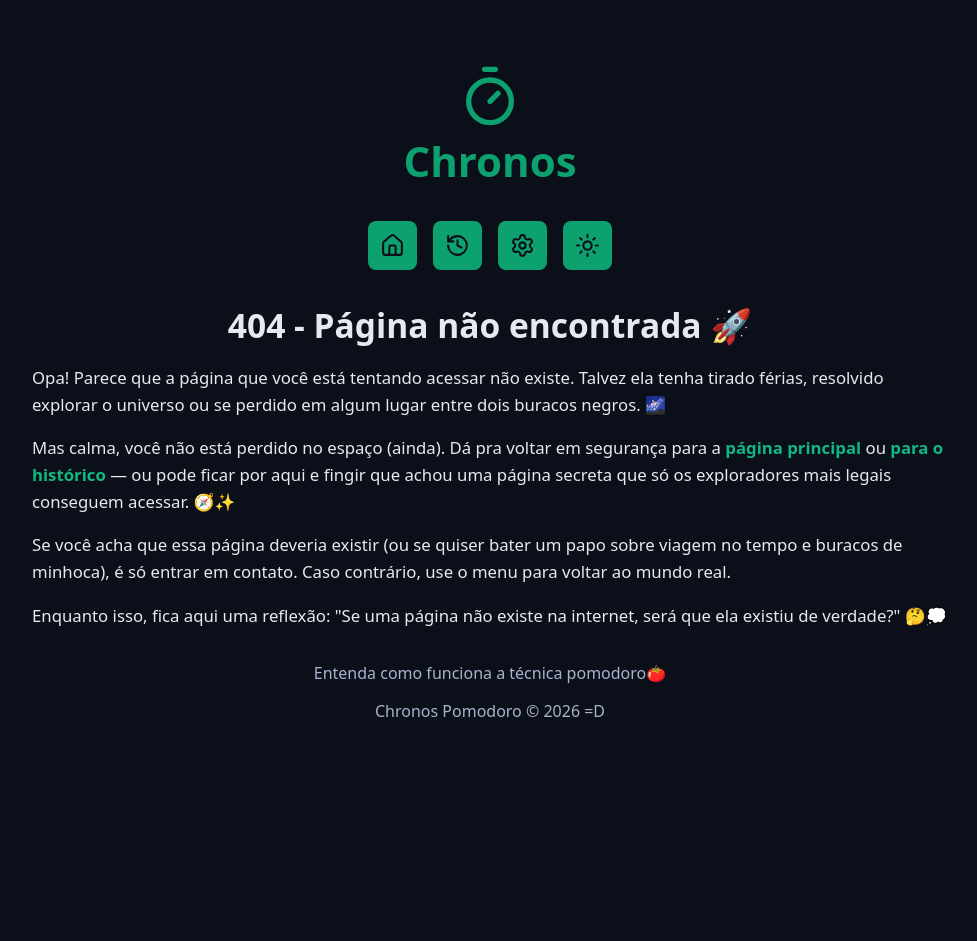
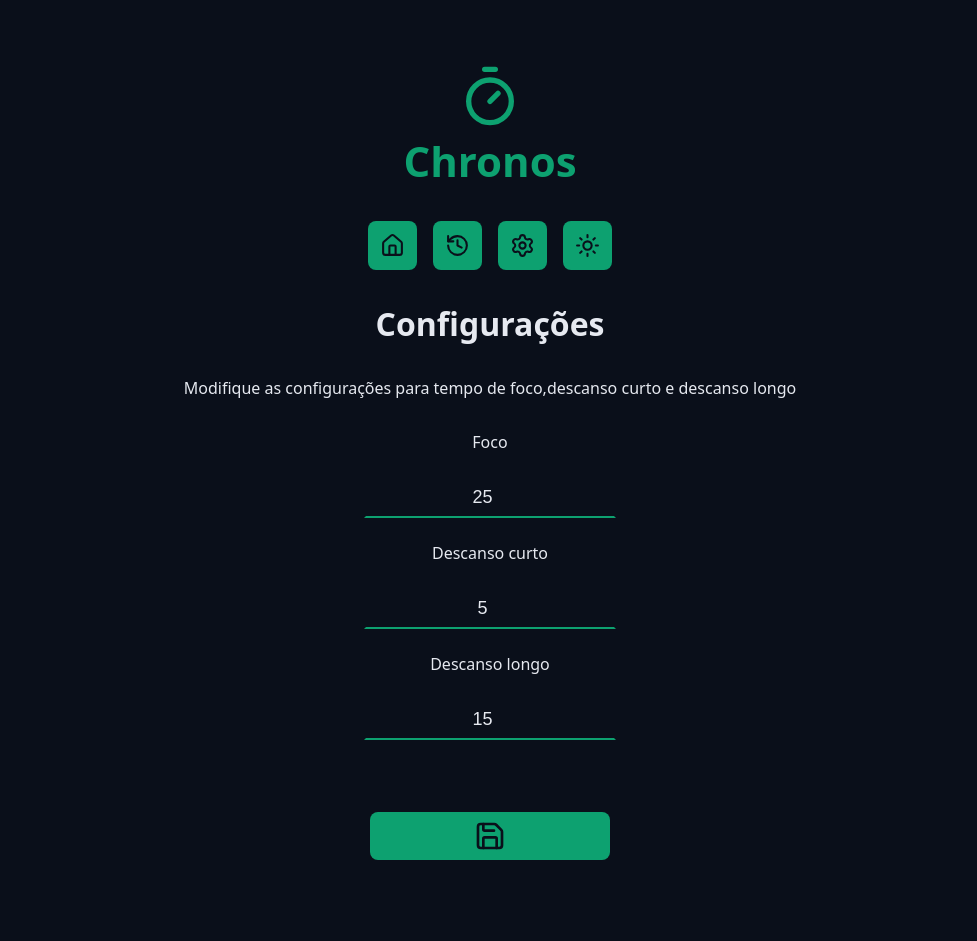
Before and after one commit to AlissonCaldeira/chronos-pomodoro, a React (Vite) app: page /settings in a window 1280 px wide. Shown: the top 941 px of the page, without its empty margins (150-1127 px from the left). Before the commit the page ends 800 px from the top, so only its background shows below. Built offline with nearby package versions, Linux system fonts and the light colour scheme.

Commit message:
Settings page created

```diff
--- a/src/contexts/TaskContext/TaskActions.ts
+++ b/src/contexts/TaskContext/TaskActions.ts
@@ -1,4 +1,5 @@
 import type { TaskModel } from "../../models/TaskModel";
+import type { TaskStateModel } from "../../models/TaskStateModel";
 
 export enum TaskActionTypes  {
     START_TASK = 'START_TASK',
@@ -6,7 +7,7 @@
     RESET_TASK = 'RESET_TASK',
     COUNT_DOWN = 'COUNT_DOWN',
     COMPLETE_TASK = 'COMPLETE_TASK',
-
+    CHANGE_SETTINGS = 'CHANGE_SETTINGS'
 }
 
 export type TaskActionModel = {
@@ -21,4 +22,7 @@
     payload: {secondsRemaining: number};
 }| {
     type: TaskActionTypes.COMPLETE_TASK;
+}| {
+    type: TaskActionTypes.CHANGE_SETTINGS;
+    payload: TaskStateModel['config'];
 }
--- a/src/contexts/TaskContext/TaskReducer.ts
+++ b/src/contexts/TaskContext/TaskReducer.ts
@@ -59,7 +59,11 @@
                 formattedSecondsRemaining: formatSecondsToMinutes(action.payload.secondsRemaining)
             }
         }
-
+         case TaskActionTypes.CHANGE_SETTINGS:{
+            return{
+                ...state, config:{...action.payload}
+            }
+         }
     // Sempre deve retornar o estado
     return state
 }
--- a/src/models/TaskStateModel.ts
+++ b/src/models/TaskStateModel.ts
@@ -7,9 +7,9 @@
     activeTask: TaskModel | null;
     currentCycle: number; // 1 a 8
     config:{
-        workTime: 25;
-        shortBreakTime: 5;
-        longBreakTime: 15;
+        workTime: number;
+        shortBreakTime: number;
+        longBreakTime: number;
     };
 
 }
--- /dev/null
+++ b/src/pages/Settings/Settings.tsx
@@ -0,0 +1,104 @@
+import { SaveIcon } from "lucide-react";
+import { Button } from "../../components/Button";
+import { Container } from "../../components/Container";
+import { DefaultInput } from "../../components/DefaultInput";
+import { Heading } from "../../components/Heading";
+import { MainTemplate } from "../../templates/MainTemplate";
+import { useRef } from "react";
+import { useTaskContext } from "../../contexts/TaskContext/useTaskContext";
+import { toastifyAdapter } from "../../adapters/toastifyAdapter";
+import { TaskActionTypes } from "../../contexts/TaskContext/TaskActions";
+
+
+
+export function Settings() {
+    const { state, dispatchTask } = useTaskContext();
+
+    const workTimeInputRef = useRef<HTMLInputElement>(null)
+    const shortBreakTimeInputRef = useRef<HTMLInputElement>(null)
+    const longBreakTimeInputRef = useRef<HTMLInputElement>(null)
+
+    function handleSaveSettings(e: React.FormEvent<HTMLFormElement>) {
+        e.preventDefault();
+
+        const workTime = Number(workTimeInputRef.current?.value);
+        const shortBreakTime = Number(shortBreakTimeInputRef.current?.value);
+        const longBreakTime = Number(longBreakTimeInputRef.current?.value);
+
+        if (isNaN(workTime) || isNaN(shortBreakTime) || isNaN(longBreakTime)) {
+            toastifyAdapter.dismiss();
+            toastifyAdapter.warn('Digite apenas números nos campos')
+            return;
+        }
+
+        if (workTime < 1 || workTime > 99) {
+            toastifyAdapter.dismiss();
+            toastifyAdapter.warn('Digite valores entre 1 e 99 para foco')
+            return;
+        }
+        if (shortBreakTime < 1 || shortBreakTime > 30) {
+            toastifyAdapter.dismiss();
+            toastifyAdapter.warn('Digite valores entre 1 e 30 para descanso curto')
+            return;
+        }
+        if (longBreakTime < 1 || longBreakTime > 60) {
+            toastifyAdapter.dismiss();
+            toastifyAdapter.warn('Digite valores entre 1 e 60 para descanso longo')
+            return;
+        }
+
+        dispatchTask({
+            type: TaskActionTypes.CHANGE_SETTINGS, payload: {
+                workTime,
+                shortBreakTime,
+                longBreakTime
+            }
+        })
+
+        toastifyAdapter.success('Configurações salvas');
+    }
+
+
+    return (
+        <MainTemplate>
+            <Container>
+                <Heading>
+                    Configurações
+                </Heading>
+            </Container>
+
+            <Container>
+                <p style={{ textAlign: 'center' }}>Modifique as configurações para tempo de foco,descanso curto e descanso longo</p>
+            </Container>
+
+            <Container>
+                <form onSubmit={handleSaveSettings} action="" className="form">
+                    <div className="formRow">
+                        <DefaultInput id='workTime' labelText="Foco"
+                            ref={workTimeInputRef}
+                            defaultValue={state.config.workTime}
+                            type='number' />
+                    </div>
+                    <div className="formRow">
+                        <DefaultInput id='shortBreakTime' labelText="Descanso curto"
+                            ref={shortBreakTimeInputRef}
+                            defaultValue={state.config.shortBreakTime}
+                            type='number' />
+                    </div>
+                    <div className="formRow">
+                        <DefaultInput id='longBreakTime' labelText="Descanso longo"
+                            ref={longBreakTimeInputRef}
+                            defaultValue={state.config.longBreakTime}
+                            type='number' />
+                    </div>
+                    <div className="formRow">
+                        <Button icon={<SaveIcon />}
+                            onClick={() => 1 + 1}
+                            aria-label="Salvar configurações"
+                            title="Salvar configurações" />
+                    </div>
+                </form>
+            </Container>
+        </MainTemplate>
+    )
+}
--- /dev/null
+++ b/src/pages/Settings/index.tsx
@@ -0,0 +1 @@
+export { Settings } from './Settings'
--- a/src/routers/MainRouter/index.tsx
+++ b/src/routers/MainRouter/index.tsx
@@ -4,6 +4,7 @@
 import { NotFound } from "../../pages/NotFound";
 import { useEffect } from "react";
 import { History } from "../../pages/History";
+import { Settings } from "../../pages/Settings";
 
 
 // Função para a página subir quando trocar de página
@@ -25,6 +26,7 @@
             <Routes>
                 <Route path='/' element={<Home />} />
                 <Route path='/history/' element={<History />} />
+                <Route path='/settings/' element={<Settings />} />
                 <Route path='/about-pomodoro/' element={<AboutPomodoro />} />
 
                 <Route path='*' element={<NotFound />} />
```
